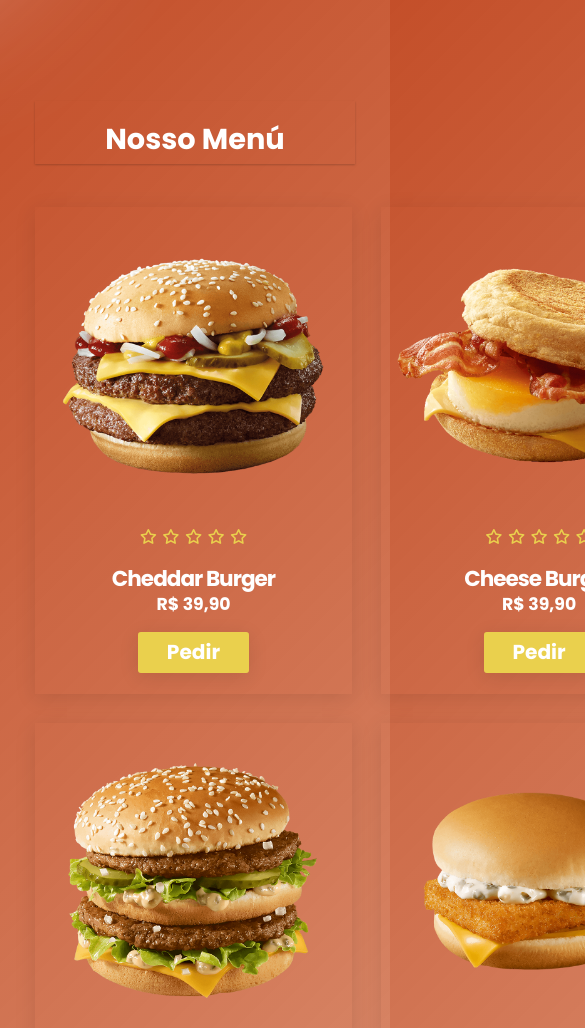
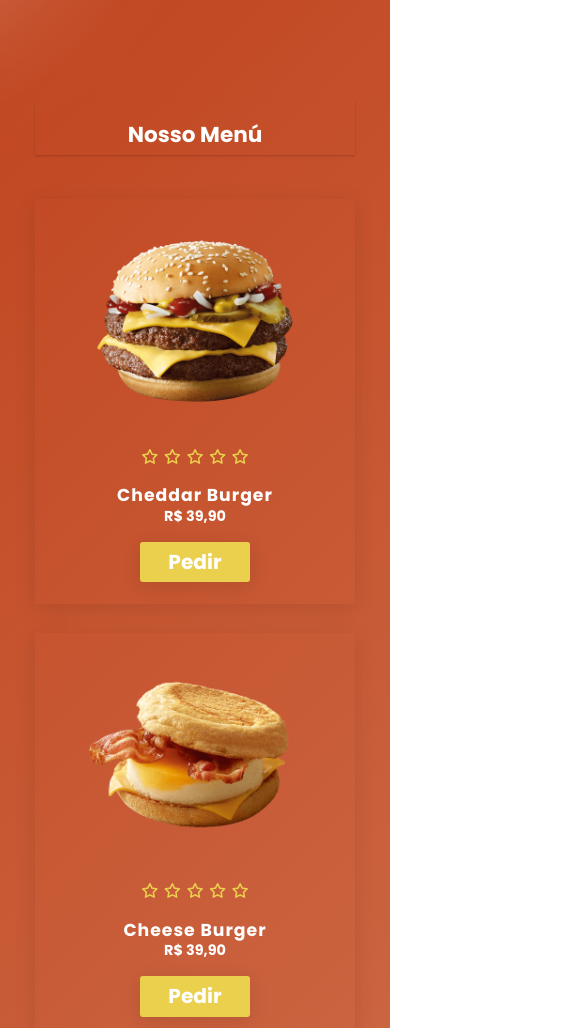
Before and after one commit to dev-marcioreis/burger-sass, a plain HTML site: page index.html in a window 390 px wide. Shown: the part 620-1648 px from the top of the page, 585 px wide, since content can reach past the window. Drawn offline with nearby package versions, Linux system fonts and the light colour scheme.

Commit message:
media query

```diff
--- a/partials/_header.scss
+++ b/partials/_header.scss
@@ -134,8 +134,8 @@
 }
 
 
-/*==========Media Query 600px==========*/
-@media (max-width: 600px) {
+/*==========Media Query 768px==========*/
+@media (max-width: 768px) {
     .header {
         .circle1, .circle2 {
             width: 300px;
--- a/partials/_home.scss
+++ b/partials/_home.scss
@@ -6,6 +6,10 @@
         max-width: 70rem;
         text-align: center;
         margin: 0 auto;
+
+        img {
+            width: 100%;
+        }
 
         h3 {
             font-size: 3.5rem;
@@ -39,8 +43,8 @@
     }
 }
 
-/*==========Media Query 600px==========*/
-@media (max-width: 600px) {
+/*==========Media Query 768px==========*/
+@media (max-width: 768px) {
     .home {
         margin-block-start: 5rem;
 
--- a/partials/_menu.scss
+++ b/partials/_menu.scss
@@ -55,3 +55,51 @@
         }
     }
 }
+
+
+/*==========Media Query 1024px==========*/
+@media (max-width: 1024px) {
+    .menu {
+
+        .menu-container {
+            grid-template-columns: repeat(2, 1fr);
+        }
+    }
+}
+
+
+/*==========Media Query 768px==========*/
+@media (max-width: 768px) {
+    .menu {
+
+        .headers {
+
+            h3 {
+                font-size: 1.5rem;
+            }
+        }
+
+        .menu-container {
+            grid-template-columns: 1fr;
+
+            .box {
+
+                img {
+                    width: 15rem;
+                }
+
+                .content {
+
+                    h3 {
+                        font-size: 1.2rem;
+                        letter-spacing: 1px;
+                    }
+
+                    .price {
+                        font-size: 1rem;
+                    }
+                }
+            }
+        }
+    }
+}
```
Also changed, not shown: css/style.css, 1 other file.
